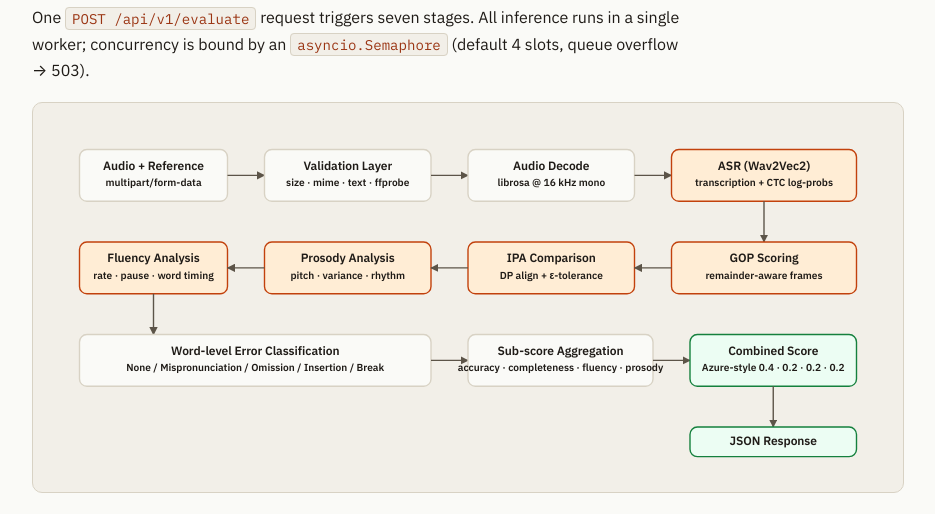
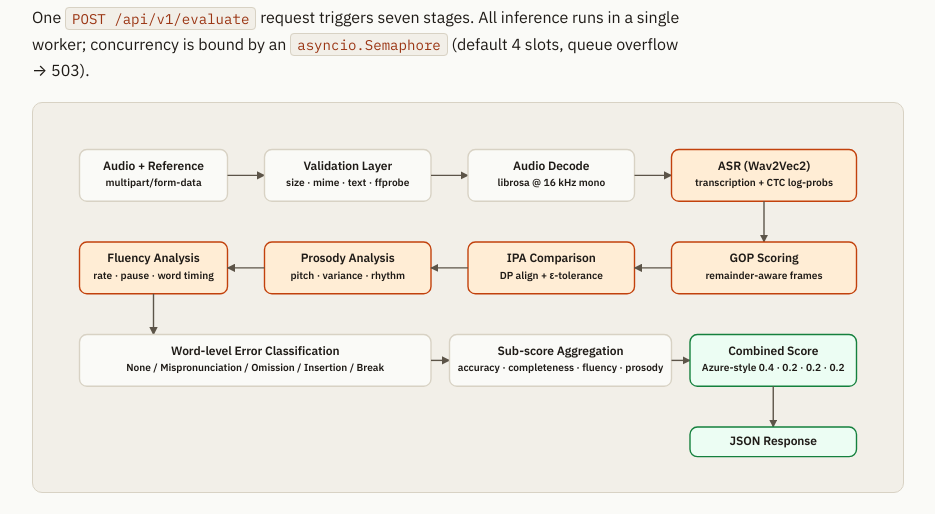
Before and after one commit to dris1153/pronunciation-service, a plain HTML site: page index.html in a window 1280 px wide. Shown: the part 2720-3234 px from the top of the page, without its empty margins (312-1247 px from the left). Drawn offline with Linux system fonts and the light colour scheme.

Commit message:
docs: widen sub-score box in architecture diagram

```diff
--- a/index.html
+++ b/index.html
@@ -820,13 +820,16 @@ curl -X POST http://localhost:8000/api/v1/evaluate \
           <text class="label" x="210" y="242" text-anchor="middle">Word-level Error Classification</text>
           <text class="sub"   x="210" y="260" text-anchor="middle">None / Mispronunciation / Omission / Insertion / Break</text>
 
-          <line class="arrow" x1="400" y1="248" x2="440" y2="248" marker-end="url(#arrow)"/>
-
-          <rect class="box"   x="440" y="220" width="200" height="56"/>
+          <line class="arrow" x1="400" y1="248" x2="420" y2="248" marker-end="url(#arrow)"/>
+
+          <!-- Sub-score Aggregation box: widened 200 → 240 to fit the
+               "accuracy · completeness · fluency · prosody" sub text.
+               Center stays at x=540 (midpoint of 420-660). Arrows shortened. -->
+          <rect class="box"   x="420" y="220" width="240" height="56"/>
           <text class="label" x="540" y="242" text-anchor="middle">Sub-score Aggregation</text>
           <text class="sub"   x="540" y="260" text-anchor="middle">accuracy · completeness · fluency · prosody</text>
 
-          <line class="arrow" x1="640" y1="248" x2="680" y2="248" marker-end="url(#arrow)"/>
+          <line class="arrow" x1="660" y1="248" x2="680" y2="248" marker-end="url(#arrow)"/>
 
           <rect class="out"   x="680" y="220" width="180" height="56"/>
           <text class="label" x="770" y="242" text-anchor="middle">Combined Score</text>
```
